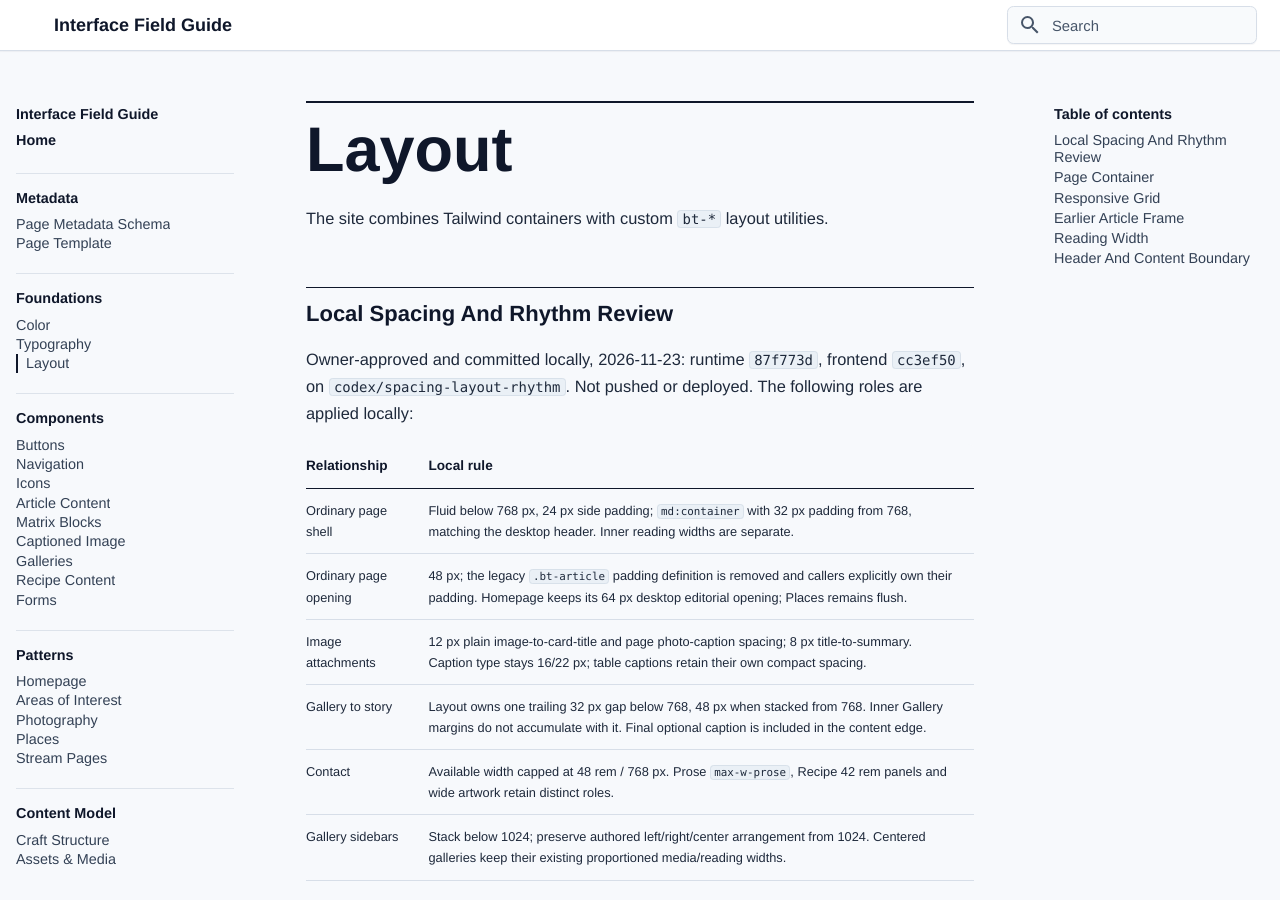
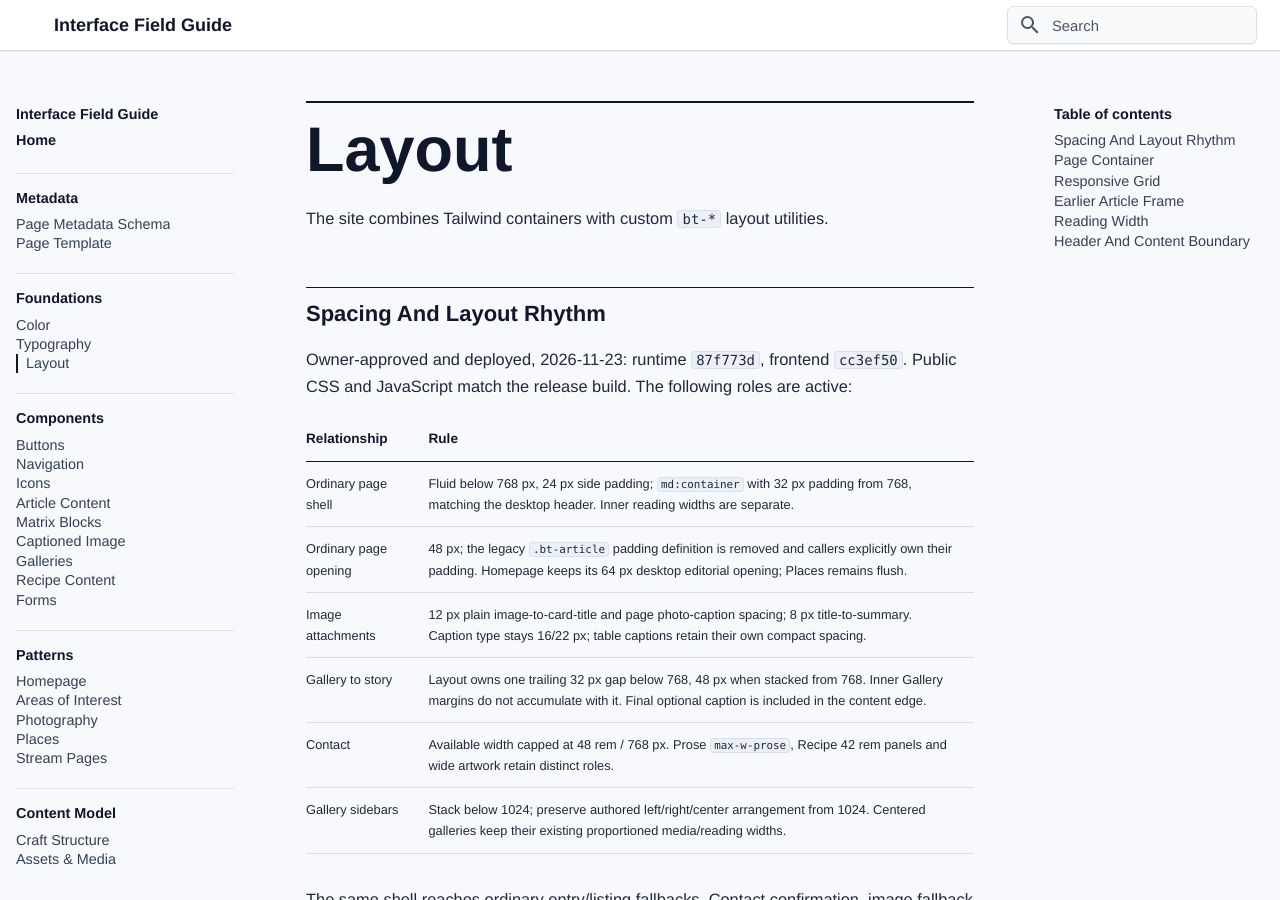
Before and after one commit to bentilden/Design-System, an MkDocs documentation site: the page built from docs/foundations/layout.md, in a window 1280 px wide and 900 px high. Built offline with MkDocs 1.6.1 and Material for MkDocs 9.7.7, drawn with Linux system fonts in a browser that asks for light colours; some web fonts are replaced.

Commit message:
Mark spacing and layout rhythm as deployed
(cherry picked from commit 235f5bebb69ab052ff230e368a936af8c69db35c)

```diff
--- a/docs/components/forms.md
+++ b/docs/components/forms.md
@@ -89,6 +89,6 @@ The current source includes:
 - [Open Questions](../audit/open-questions.md) tracks the decision about integrating form styling.
 
 
-## Local width follow-up
+## Width Follow-Up
 
-2026-11-23: Contact now uses available page width capped at 768 px, with shared 24 px mobile/32 px desktop shell padding. Targets, labels, field validation and Send behavior are retained. Committed locally in runtime `87f773d` / frontend `cc3ef50`; not pushed or deployed. See [local spacing and rhythm rules](../foundations/layout.md#local-spacing-and-rhythm-review).
+2026-11-23: Contact now uses available page width capped at 768 px, with shared 24 px mobile/32 px desktop shell padding. Targets, labels, field validation and Send behavior are retained. Deployed in runtime `87f773d` / frontend `cc3ef50`. See [spacing and rhythm rules](../foundations/layout.md#spacing-and-layout-rhythm).
--- a/docs/components/galleries.md
+++ b/docs/components/galleries.md
@@ -164,6 +164,6 @@ Single-destination cards use one anchor around their preview region, with whole-
 Sources: `_components/{photo-viewer-item,responsive-image}.twig`, `_home/{work,photography,cooking}.twig`, `_work/{cover,media,card,next-project}.twig`, `_matrix/{gallery,featuredImage}.twig`, `_entry-content/recipe/teaser.twig` and `_places/mosaic.twig`. Browser checks cover photo focus/return, native card destinations and peek limits at 390/1280 px; this is not a whole-site alt-text or assistive-technology audit.
 
 
-## Local spacing follow-up
+## Spacing Follow-Up
 
-2026-11-23: Gallery sidebars now stay stacked below 1024 px; the layout owns the photo/caption-to-story gap at 32 px below 768 and 48 px when stacked above it. Shared page photo captions use 12 px attachment spacing. Committed locally in runtime `87f773d` / frontend `cc3ef50`; not pushed or deployed. See [local spacing and rhythm rules](../foundations/layout.md#local-spacing-and-rhythm-review).
+2026-11-23: Gallery sidebars now stay stacked below 1024 px; the layout owns the photo/caption-to-story gap at 32 px below 768 and 48 px when stacked above it. Shared page photo captions use 12 px attachment spacing. Deployed in runtime `87f773d` / frontend `cc3ef50`. See [spacing and rhythm rules](../foundations/layout.md#spacing-and-layout-rhythm).
--- a/docs/foundations/layout.md
+++ b/docs/foundations/layout.md
@@ -27,11 +27,11 @@ review_status: needs audit
 
 The site combines Tailwind containers with custom `bt-*` layout utilities.
 
-## Local Spacing And Rhythm Review
+## Spacing And Layout Rhythm
 
-Owner-approved and committed locally, 2026-11-23: runtime `87f773d`, frontend `cc3ef50`, on `codex/spacing-layout-rhythm`. Not pushed or deployed. The following roles are applied locally:
+Owner-approved and deployed, 2026-11-23: runtime `87f773d`, frontend `cc3ef50`. Public CSS and JavaScript match the release build. The following roles are active:
 
-| Relationship | Local rule |
+| Relationship | Rule |
 | --- | --- |
 | Ordinary page shell | Fluid below 768 px, 24 px side padding; `md:container` with 32 px padding from 768, matching the desktop header. Inner reading widths are separate. |
 | Ordinary page opening | 48 px; the legacy `.bt-article` padding definition is removed and callers explicitly own their padding. Homepage keeps its 64 px desktop editorial opening; Places remains flush. |
```
